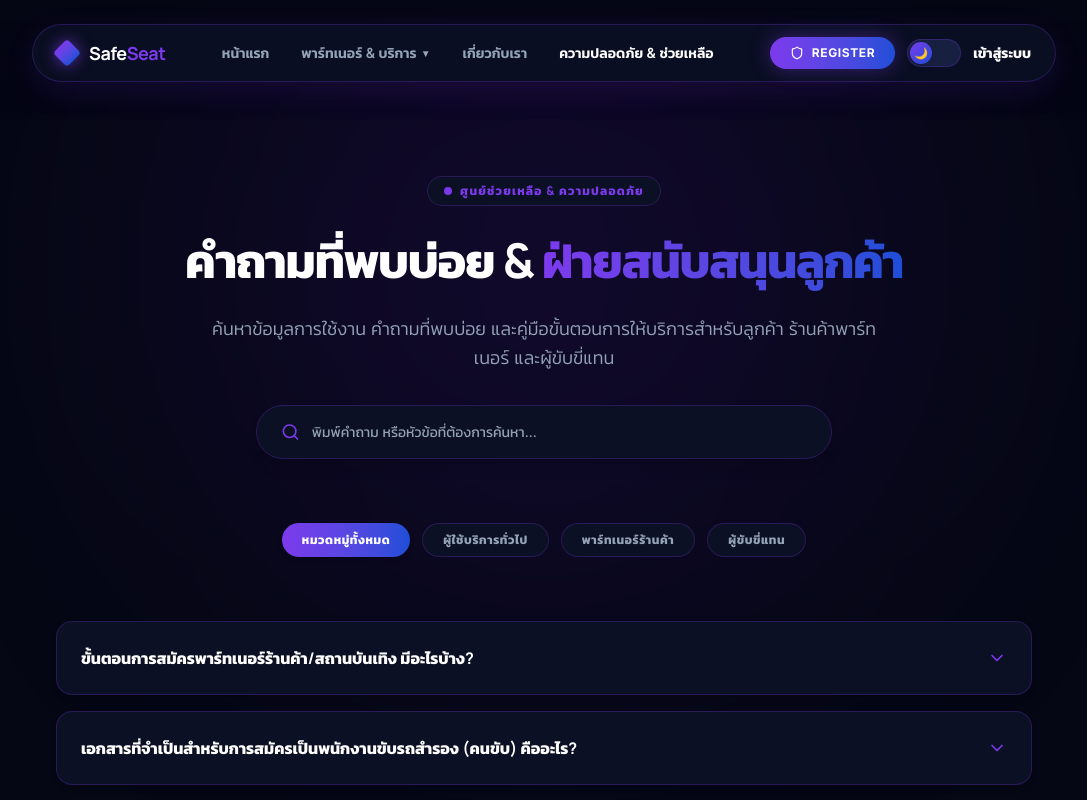
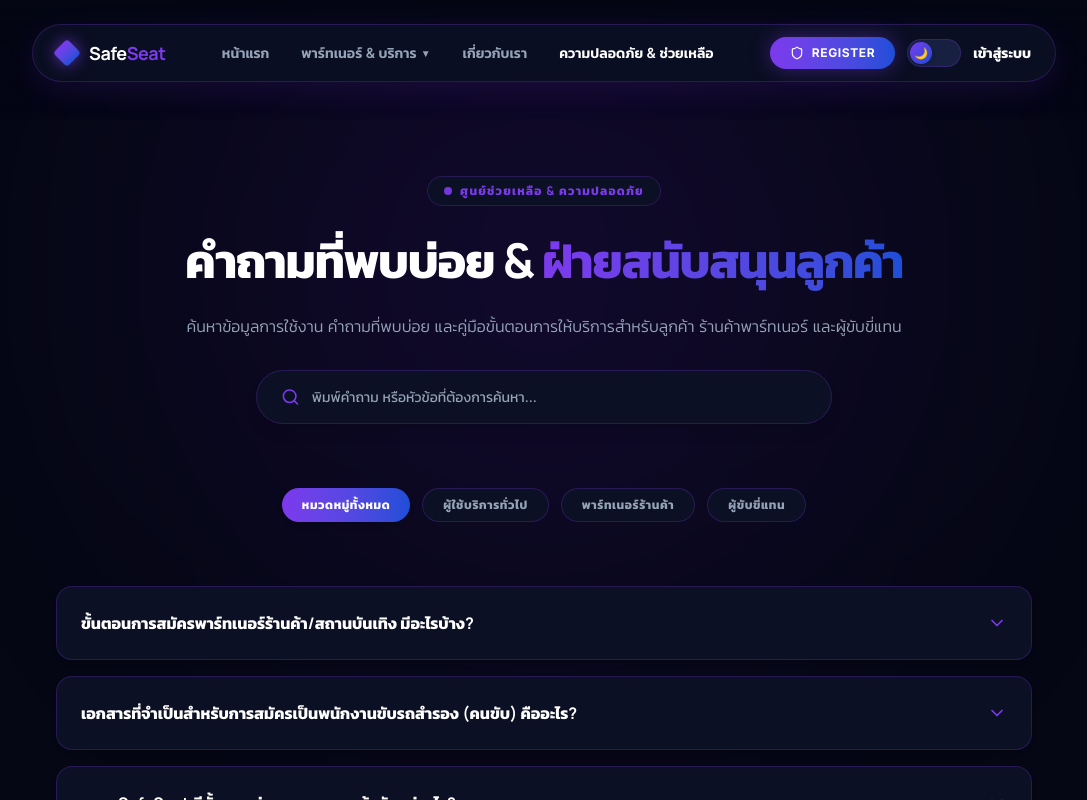
Before and after one commit to jirunya-jps-nim/safeseat-frontend, a Next.js app: page /help in a window 1280 px wide. Shown: the top 800 px of the page, without its empty margins (96-1183 px from the left). Built offline with nearby package versions, Linux system fonts and the light colour scheme.

Commit message:
fix: make help page header description text single line whitespace-nowrap

```diff
--- a/src/app/help/page.tsx
+++ b/src/app/help/page.tsx
@@ -97,7 +97,7 @@ export default function HelpCenterPage() {
             </span>
           </h1>
 
-          <p className="text-base sm:text-lg text-[var(--color-text-muted)] leading-relaxed max-w-2xl font-light mb-8">
+          <p className="text-xs sm:text-sm md:text-base text-[var(--color-text-muted)] font-light mb-8 whitespace-nowrap overflow-x-auto px-2">
             ค้นหาข้อมูลการใช้งาน คำถามที่พบบ่อย และคู่มือขั้นตอนการให้บริการสำหรับลูกค้า ร้านค้าพาร์ทเนอร์ และผู้ขับขี่แทน
           </p>
 
```
